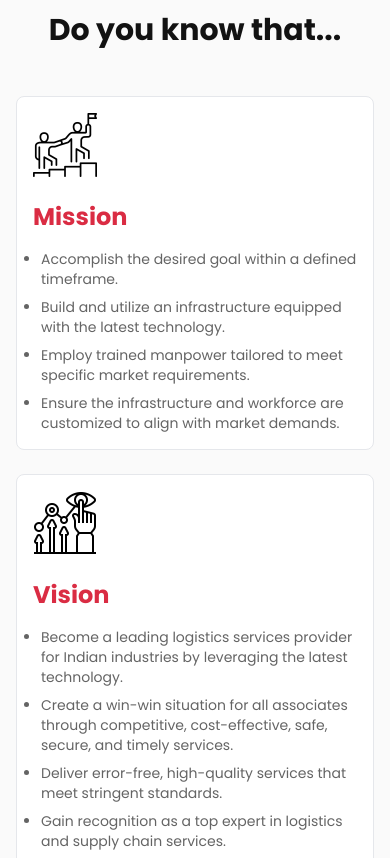
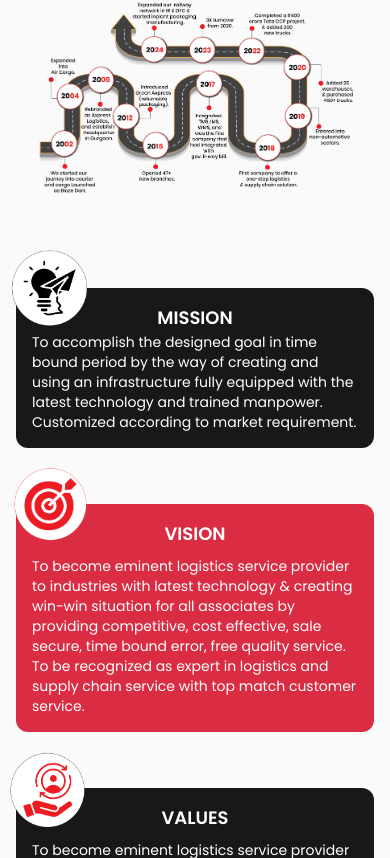
Before and after one commit to DevCodeHunt/vinsumaxpress, a React (Vite) app: page /about in a window 390 px wide. Shown: the part 1142-2000 px from the top of the page. Built offline with nearby package versions, Linux system fonts and the light colour scheme.

Commit message:
About page implementation

```diff
--- a/src/constants/index.js
+++ b/src/constants/index.js
@@ -268,6 +268,95 @@ export const serviceData = [
     image: "/images/back-closeup-view-delivery-truck-driving-road.jpg",
     description:
       "Lorem, ipsum dolor sit amet consectetur adipisicing elit. Nobis nisi error recusandae animi, est velit officia alias inventore modi soluta, molestiae exercitationem reiciendis commodi deserunt temporibus illo harum. Voluptate, optio!",
+  },
+];
+
+export const multimodalTransPortations = [
+  {
+    image: "/images/",
+    title: "Road Services",
+    description:
+      "Catering to the needs of our clients, we offer high volume of freight transportation by roads.",
+    offers: [
+      "Flexible routing & GPS enabled fleet",
+      "FTL/PTL Managment",
+      "OOC cargo movement",
+      "With 920+ Fleet size covering more than 3 lakh km per day",
+      "Milk run transportation",
+      "Weather proof containerized vehicle",
+    ],
+  },
+  {
+    image: "/images/",
+    title: "Speed Truck Services",
+    description:
+      "VINSUM is an organization who provides same day delivery to Customers at their Specified Locations considering the Customer Requirement in Current Scenario.",
+    offers: [
+      "Well defined routes (Dharuhera, Pune, Jamshedpur, Chennai, Ahmedabad, Nagpur, Nashik, Pantnagar & Bangalore)",
+      "24-96 hrs TAT in pan India",
+      "Cut off time at 2 a.m every day",
+    ],
+  },
+  {
+    image: "/images/",
+    title: "Rail Services",
+    description:
+      "We collabarate with DFC, Indian Railways, and the Ministry of Railways under the PM Gati Shakti plan fo greener logistics. We currently operate 6 routes with dedicated freight trains and VPU wagons, connecting North India wuth Bangalore, Chennai, kolkata, Guwahati, and Gujarat.",
+    offers: [
+      "Truck On train (TOT)/RORO services",
+      "VPU serices through dedicated freight trains",
+      "SLR services",
+      "NMG CBU Transportation",
+    ],
+  },
+  {
+    image: "/images/",
+    title: "Air Services",
+    description:
+      "Our expeienced staff organize national and international air cargo shipping for a wide range of cargoes by selecting optimal routes based on your individual needs",
+    offers: [
+      "Time-sensitive express deliveries",
+      "Wide geographical reach",
+      "Dedicated cargo flights (GCR, Fast Track, Hand Carry)",
+      "Door-to-door & airport-to-airport services",
+      "18-24 hrs in metro cities",
+      "24-48 hrs in non-metro cities airlines",
+    ],
+  },
+];
+
+export const integratedSupplyChains = [
+  {
+    image: "/images/",
+    text: "Packaging Solutions Green returanable & Customized Packaging Solution",
+  },
+  {
+    image: "/images/",
+    text: "Multi-modal Transportation Surface Train & Air",
+  },
+  {
+    image: "/images/",
+    text: "Warehouse Management Dashboard Enables WMS",
+  },
+  {
+    image: "/images/",
+    text: "Inventory Control Customized App For Accurate & Real Time Visibility",
+  },
+  {
+    image: "/images/",
+    text: "Value Added Services Ownership of Quality People & Processes",
+  },
+  {
+    image: "/images/",
+    text: "Last Mile",
+  },
+  {
+    image: "/images/",
+    text: "Packaging Solutions Green returanable & Customized Packaging Solution",
+  },
+  {
+    image: "/images/",
+    text: "Consultancy Design & implement integrated Solution",
   },
 ];
 
--- a/src/pages/About.jsx
+++ b/src/pages/About.jsx
@@ -1,11 +1,10 @@
 import { Link } from "react-router-dom";
-import { leadershipTeams, missionVisonValues, networks } from "../constants";
+import { leadershipTeams, networks } from "../constants";
 import { ROUTES } from "../utils/routes";
 import { MoveRight } from "lucide-react";
 import { motion } from "framer-motion";
-import { fadeIn, staggerContainer } from "../utils/motion";
+import { fadeIn, staggerContainer, zoomIn } from "../utils/motion";
 import AnimationWrapper from "../components/AnimationWrapper";
-
 
 const About = () => {
   return (
@@ -56,18 +55,101 @@ const About = () => {
             </Link>
           </motion.div>
 
-          <motion.div variants={fadeIn("left", "tween", 0.2, 1)} className="bg-white drop-shadow-xl shadow-xl rounded-2xl">
-             <img
+          <motion.div
+            variants={fadeIn("left", "tween", 0.2, 1)}
+            className="drop-shadow-xl shadow-xl rounded-2xl"
+          >
+            <img
               src="https://vinsumaxpress.com/assets/img/gallery/vinsum-axpress-warehouse-image-31.jpg"
               alt="about image"
-              className="w-full h-[50%] rounded-t-2xl"
+              className="w-full h-full object-cover rounded-xl"
             />
-
           </motion.div>
         </motion.div>
       </section>
 
-      <section className="py-20">
+      <section className="relative py-16">
+        <motion.div
+          variants={staggerContainer}
+          initial="hidden"
+          whileInView="show"
+          viewport={{ once: false, amount: 0.25 }}
+          className="wrapper"
+        >
+          <motion.figure variants={zoomIn(0.02, 1)}>
+            <img src="/images/road-map.png" alt="road-map" />
+          </motion.figure>
+        </motion.div>
+
+        <motion.div
+          variants={staggerContainer}
+          initial="hidden"
+          whileInView="show"
+          viewport={{ once: false, amount: 0.25 }}
+          className="wrapper py-16 grid lg:grid-cols-3 gap-4"
+        >
+          <motion.div
+            variants={fadeIn("right", "tween", 0.2, 1)}
+            className="grid lg:grid-cols-1 sm:grid-cols-2 flex-wrap gap-14 w-full"
+          >
+            <div className="md:w-[300px] relative bg-black/90 text-white rounded-xl p-4">
+              <img
+                src="/images/mission-10.png"
+                alt="mission-10"
+                className="absolute -top-12 sm:-left-10 -left-4 w-24 h-24 object-contain"
+              />
+              <h3 className="text-center font-semibold text-lg">MISSION</h3>
+              <p className="text-sm mt-2s">
+                To accomplish the designed goal in time bound period by the way
+                of creating and using an infrastructure fully equipped with the
+                latest technology and trained manpower. Customized according to
+                market requirement.
+              </p>
+            </div>
+            <div className="md:w-[300px] relative bg-primary text-white rounded-xl p-4">
+              <img
+                src="/images/vision-10.png"
+                alt="vision-10"
+                className="absolute -top-14 sm:-left-10 -left-6 w-28 h-28 object-contain"
+              />
+              <h3 className="text-center font-semibold text-lg">VISION</h3>
+              <p className="text-sm mt-2">
+                To become eminent logistics service provider to industries with
+                latest technology & creating win-win situation for all
+                associates by providing competitive, cost effective, sale
+                secure, time bound error, free quality service. To be recognized
+                as expert in logistics and supply chain service with top match
+                customer service.
+              </p>
+            </div>
+            <div className="md:w-[300px] relative bg-black/90 text-white rounded-xl p-4">
+              <img
+                src="/images/value-10.png"
+                alt="value-10"
+                className="absolute -top-12 sm:-left-10 -left-4 w-24 h-24 object-contain"
+              />
+              <h3 className="text-center font-semibold text-lg">VALUES</h3>
+              <p className="text-sm mt-2">
+                To become eminent logistics service provider to industries with
+                latest technology & creating win-win situation for all
+                associates by providing competitive, cost effective, sale
+                secure, time bound error, free quality service. To be recognized
+                as expert in logistics and supply chain service with top match
+                customer service.
+              </p>
+            </div>
+          </motion.div>
+
+          <motion.figure
+            variants={fadeIn("left", "tween", 0.2, 1)}
+            className="lg:col-span-2"
+          >
+            <img src="/images/network-map.png" alt="network-map" />
+          </motion.figure>
+        </motion.div>
+      </section>
+
+      {/* <section className="py-20">
         <motion.div
           variants={staggerContainer}
           initial="hidden"
@@ -96,7 +178,9 @@ const About = () => {
                   alt={obj.name}
                   className="w-16 object-cover"
                 />
-                <h1 className="pt-6 text-2xl font-bold text-primary">{obj.name}</h1>
+                <h1 className="pt-6 text-2xl font-bold text-primary">
+                  {obj.name}
+                </h1>
 
                 <ul className="space-y-2 pt-4 pl-2 list-disc">
                   {obj.lists.map((list, idx) => (
@@ -109,12 +193,6 @@ const About = () => {
             ))}
           </motion.div>
         </motion.div>
-      </section>
-
-      {/* <section className="py-20">
-        <div className="wrapper">
-
-        </div>
       </section> */}
 
       <motion.section
@@ -392,7 +470,9 @@ const About = () => {
           <motion.div variants={fadeIn("right", "tween", 0.2, 1)}>
             <h1 className="text-3xl font-bold">Join Our Team Now</h1>
             <p className="opacity-60 mt-2 text-sm">
-              Ready to make an impact? Join our team of passionate innovators and drive real change with us! Discover your next career adventure—apply today!
+              Ready to make an impact? Join our team of passionate innovators
+              and drive real change with us! Discover your next career
+              adventure—apply today!
             </p>
           </motion.div>
 
--- a/src/pages/Home/sections/HeroSection.jsx
+++ b/src/pages/Home/sections/HeroSection.jsx
@@ -83,7 +83,7 @@ const HeroSection = () => {
                 </span>
               </h1>
             </motion.div>
-            <motion.img variants={fadeIn("left", "tween", 0.2, 0.5)} src="/images/23-YEARS-10.png" alt="23-YEARS-10.png"  className="w-44 object-contain sm:inline-flex hidden" />
+            <motion.img variants={fadeIn("left", "tween", 0.2, 0.5)} src="/images/23-YEARS-10.png" alt="23-YEARS-10.png"  className="h-80 absolute right-20 top-28 object-contain lg:inline-flex hidden" />
           </div>
 
           <div className="py-10 grid md:grid-cols-2 gap-6 ">
--- a/src/pages/Home/sections/OurValuesSection.jsx
+++ b/src/pages/Home/sections/OurValuesSection.jsx
@@ -15,7 +15,7 @@ const OurValuesSection = () => {
           OUR VALUES
         </motion.div>
 
-        <div className="wrapper flex flex-wrap items-center justify-center md:gap-10 gap-6  mx-auto">
+        <div className="wrapper flex flex-wrap items-center justify-center xl:gap-10 gap-4  mx-auto">
           {homeOurValues.map(({ image, title }, index) => (
             <motion.div
               variants={fadeInOpacity(index * 0.1)}
@@ -34,8 +34,8 @@ const OurValuesSection = () => {
                 alt={title}
                 className={`${
                   index === homeOurValues.length - 1
-                    ? "w-28 h-28"
-                    : "w-24 h-24 "
+                    ? "w-28 h-24"
+                    : "w-24 h-24"
                 } object-contain`}
               />
             </motion.div>
```
Also changed, not shown: public/images/network-map.png (renamed from public/images/network map-10.png), public/images/road-map.png (renamed from public/images/road map-10.png).
